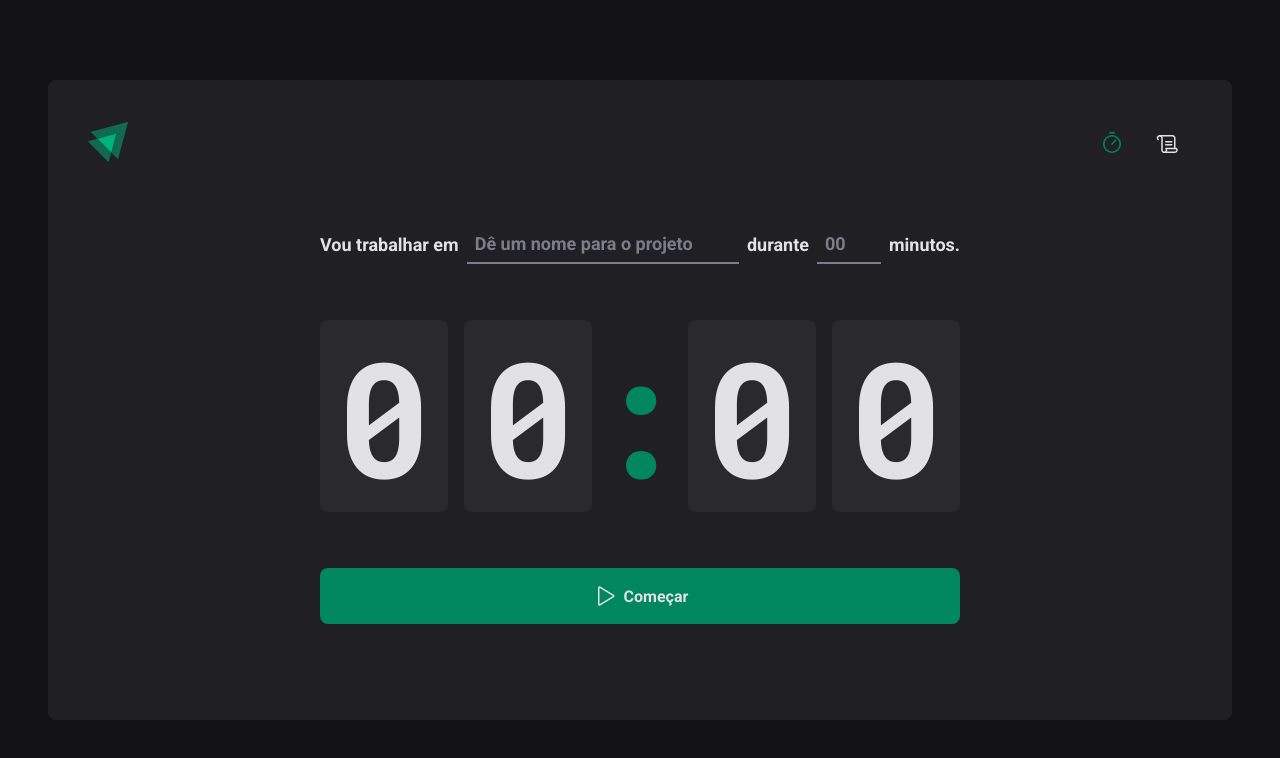
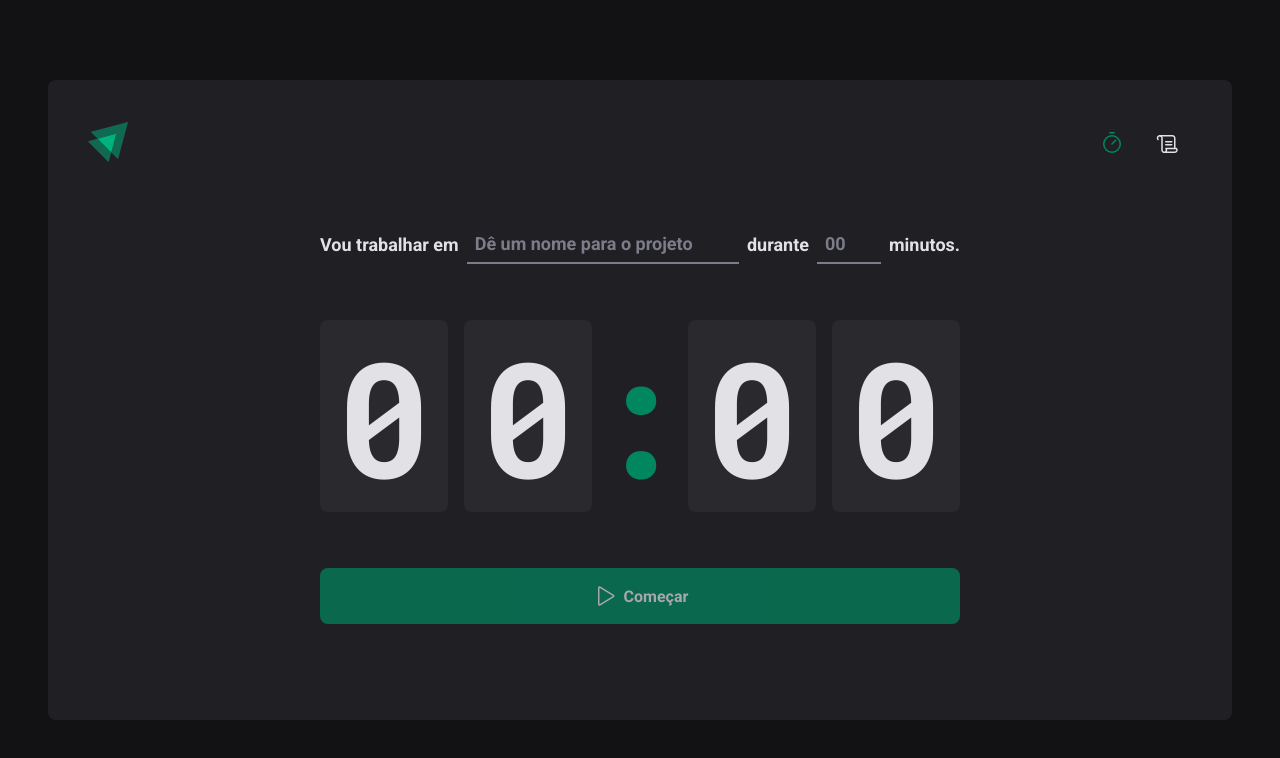
Before and after one commit to LucasRafa13/Timer, a React (Vite) app: page / in a window 1280 px wide. Shown: the top 758 px of the page. Built offline with nearby package versions, Linux system fonts and the light colour scheme.

Commit message:
feat: :sparkles: Controlled Component

```diff
--- a/src/pages/Home/index.tsx
+++ b/src/pages/Home/index.tsx
@@ -1,4 +1,5 @@
 import { Play } from 'phosphor-react'
+import { useState } from 'react'
 
 import {
   CountdownContainer,
@@ -11,6 +12,8 @@ import {
 } from './styles'
 
 export function Home() {
+  const [task, setTask] = useState('')
+
   return (
     <HomeContainer>
       <form>
@@ -20,6 +23,8 @@ export function Home() {
             id="task"
             list="tasks-suggestions"
             placeholder="Dê um nome para o projeto"
+            onChange={(event) => setTask(event.target.value)}
+            value={task}
           />
 
           <datalist id="tasks-suggestions">
@@ -49,7 +54,7 @@ export function Home() {
           <span>0</span>
         </CountdownContainer>
 
-        <StartCountdownButton type="submit">
+        <StartCountdownButton type="submit" disabled={!task}>
           <Play size={24} />
           Começar
         </StartCountdownButton>
```
